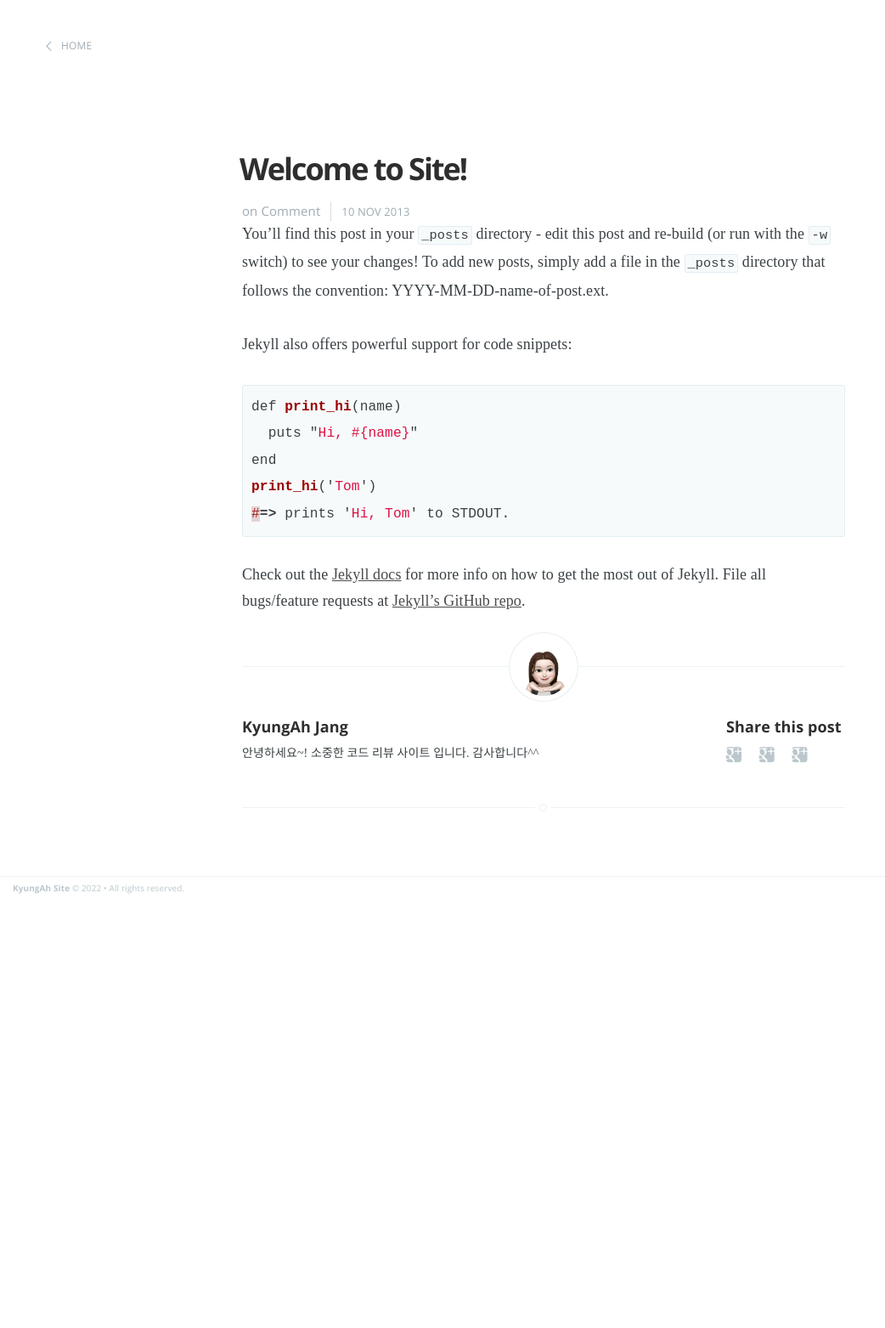
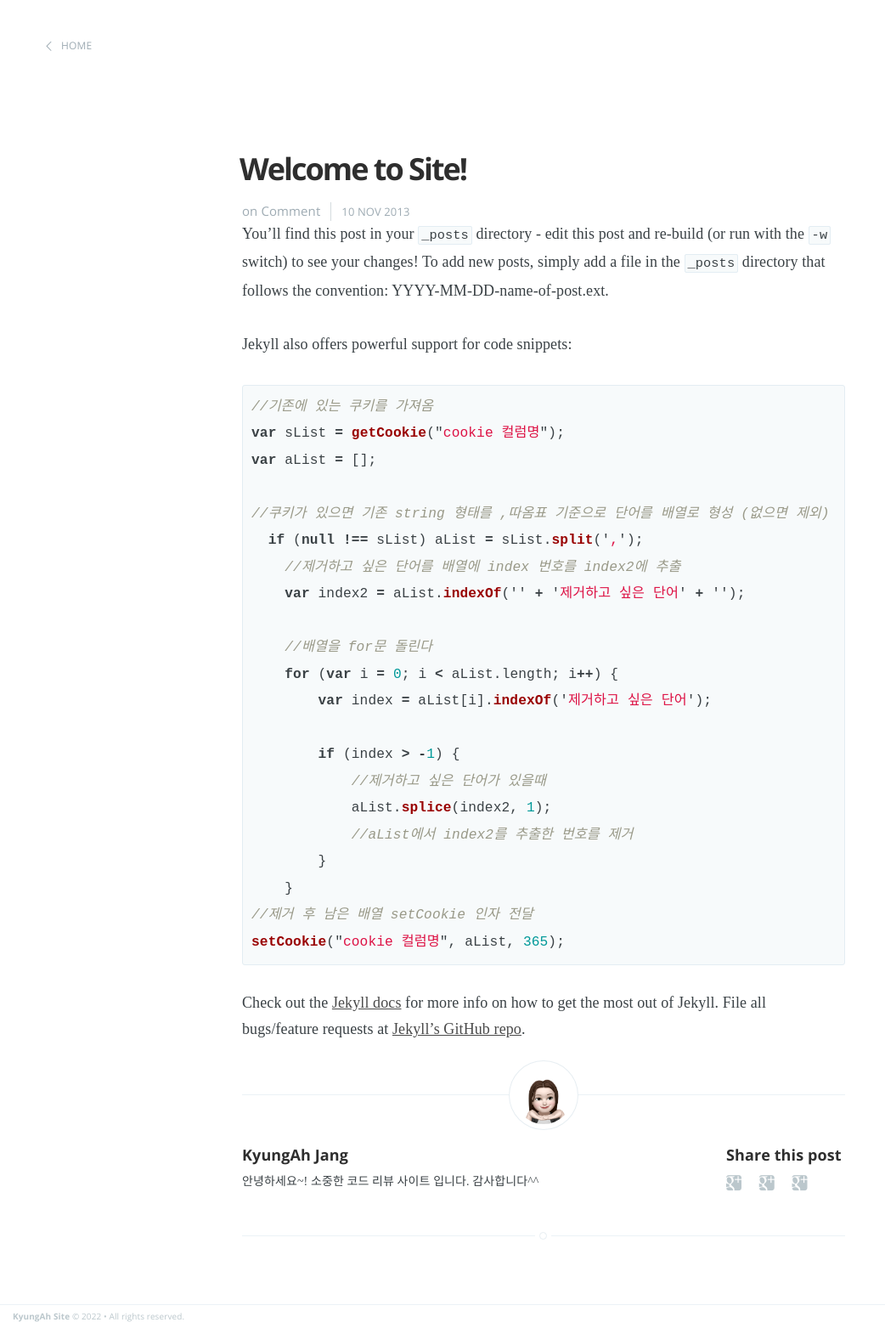
Before and after one commit to kajang93/kajang93.github.io, a Jekyll site: the page built from _posts/2022-11-10-welcome-to-jekyll.markdown, in a window 1280 px wide. Shown: the whole page at 85% size, without its empty margins (0-1042 px from the left). Built offline with Jekyll 4.4.1, drawn with Linux system fonts in a browser that asks for light colours; before the commit the page ends 1059 px from its top, so only the background shows below that.

Commit message:
커밋28

```diff
--- a/_posts/2022-11-10-welcome-to-jekyll.markdown
+++ b/_posts/2022-11-10-welcome-to-jekyll.markdown
@@ -11,11 +11,27 @@ To add new posts, simply add a file in the `_posts` directory that follows the c
 Jekyll also offers powerful support for code snippets:
 
 {% highlight javascript %}
-def print_hi(name)
-  puts "Hi, #{name}"
-end
-print_hi('Tom')
-#=> prints 'Hi, Tom' to STDOUT.
+//기존에 있는 쿠키를 가져옴
+var sList = getCookie("cookie 컬럼명");
+var aList = [];
+
+//쿠키가 있으면 기존 string 형태를 ,따옴표 기준으로 단어를 배열로 형성 (없으면 제외)
+  if (null !== sList) aList = sList.split(',');
+    //제거하고 싶은 단어를 배열에 index 번호를 index2에 추출
+    var index2 = aList.indexOf('' + '제거하고 싶은 단어' + '');
+
+    //배열을 for문 돌린다
+    for (var i = 0; i < aList.length; i++) {
+        var index = aList[i].indexOf('제거하고 싶은 단어');
+
+        if (index > -1) {
+            //제거하고 싶은 단어가 있을때
+            aList.splice(index2, 1);
+            //aList에서 index2를 추출한 번호를 제거
+        }
+    }
+//제거 후 남은 배열 setCookie 인자 전달
+setCookie("cookie 컬럼명", aList, 365);
 {% endhighlight %}
 Check out the [Jekyll docs][jekyll] for more info on how to get the most out of Jekyll. File all bugs/feature requests at [Jekyll's GitHub repo][jekyll-gh].
 
```
